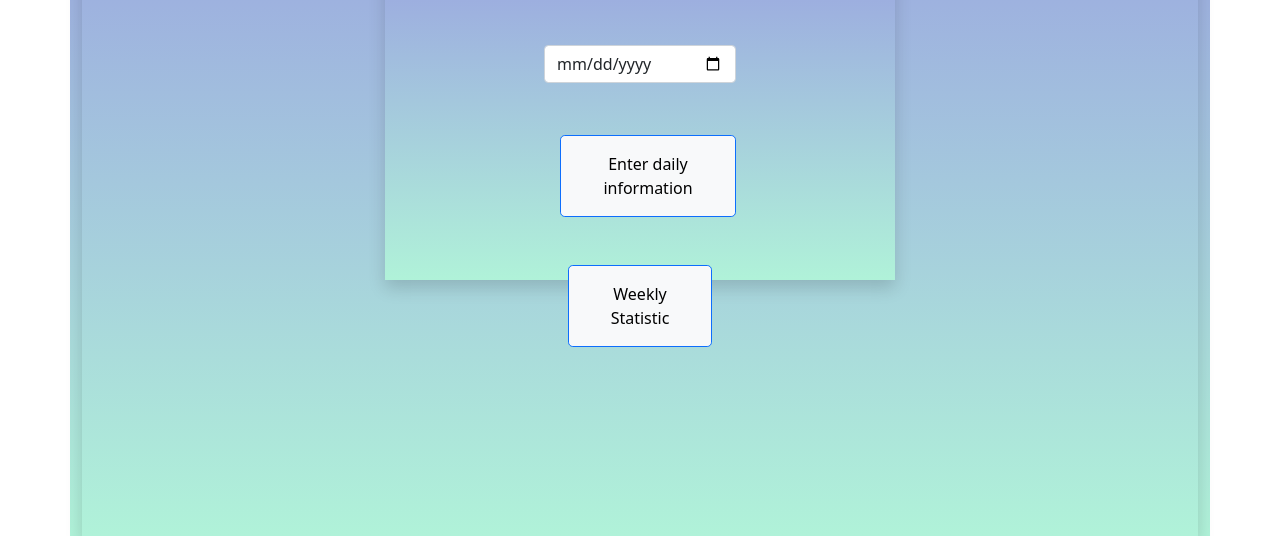
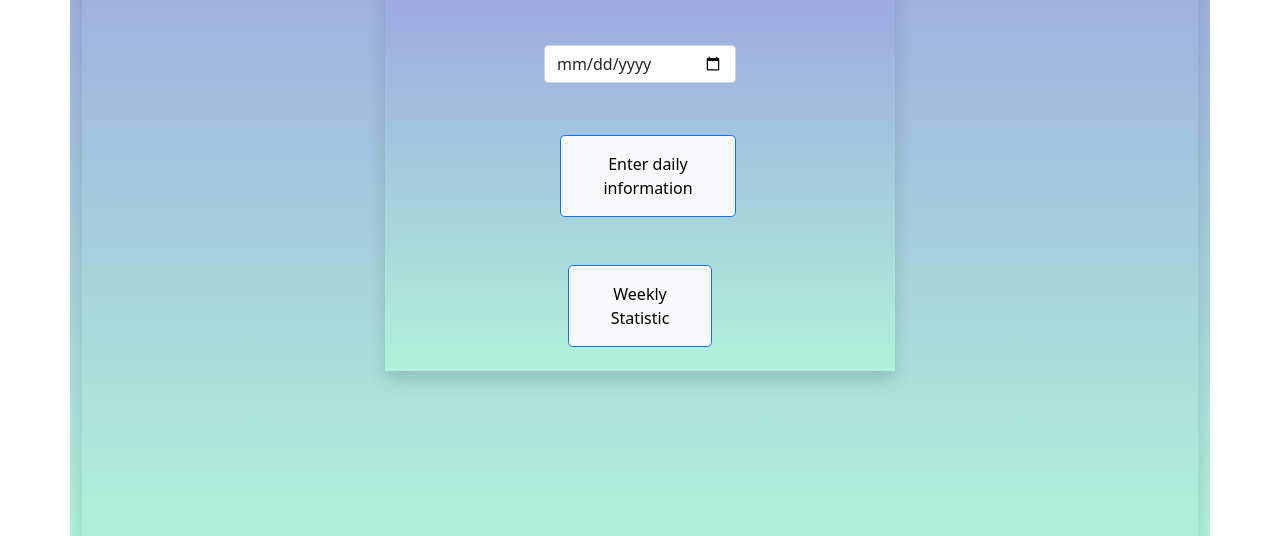
Before and after one commit to gorgievad/196040_StressManager, a plain HTML site: page index.html in a window 1280 px wide. Shown: the part 264-800 px from the top of the page. Drawn offline with Linux system fonts and the light colour scheme.

Commit message:
change vh property in index.html

```diff
--- a/index.html
+++ b/index.html
@@ -19,7 +19,7 @@
             Welcome to Stress Manager!
         </h1>
         </div>
-    <div class="container shadow w-50 py-2 px-2 mt-5 vh-50 align-content-center justify-content-center align-items-center">
+    <div class="container shadow w-50 py-2 px-2 mt-5 align-content-center justify-content-center align-items-center">
         <div class="row justify-content-center mt-3 mb-3">
             <div class="col-lg-5 col-sm-6">
                 <h2 class="h2 mt-3 mb-5 text-center" ><i class="fa-solid fa-calendar-days"></i> Enter date:</h2>
```
